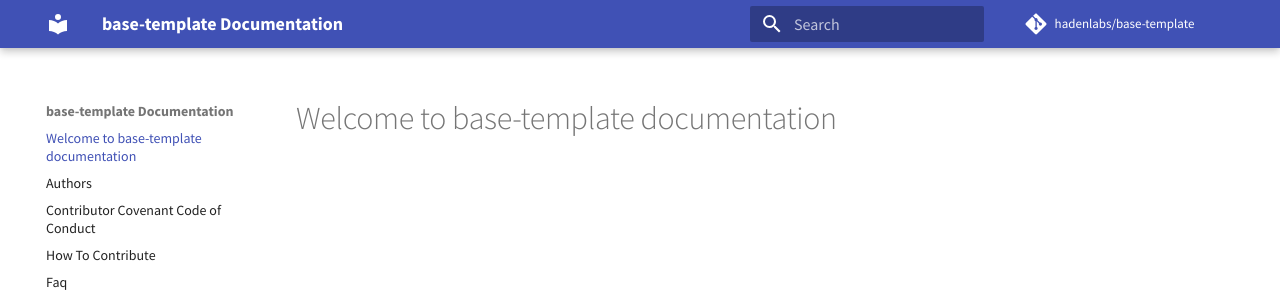
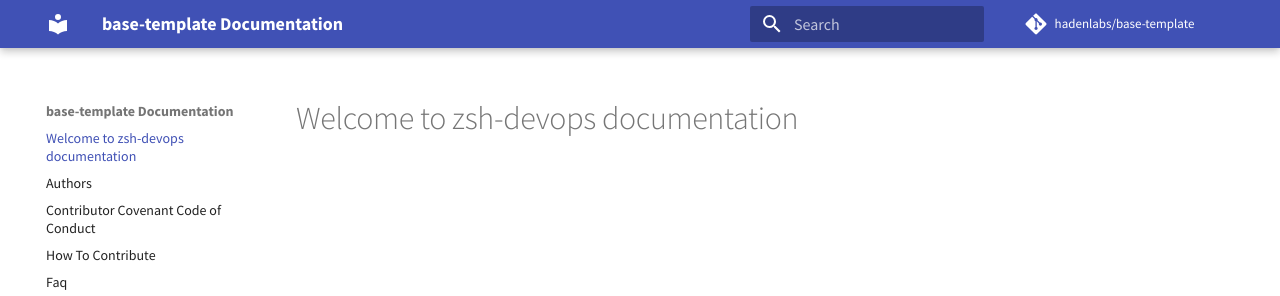
Before and after one commit to hadenlabs/zsh-devops, an MkDocs documentation site: the page built from docs/index.md, in a window 1280 px wide. Shown: the top 296 px of the page. Built offline with MkDocs 1.6.1 and Material for MkDocs 9.7.7, drawn with Linux system fonts in a browser that asks for light colours; comment, search, counter and statistics services are not loaded.

Commit message:
chore: implement information project (#1)

```diff
--- a/docs/contributing.md
+++ b/docs/contributing.md
@@ -1,6 +1,6 @@
 # How To Contribute
 
-Contributions to base-template are welcome.
+Contributions to zsh-devops are welcome.
 
 ## Getting Started
 
@@ -48,15 +48,15 @@ Use [slash convention]() with the same leaders as `commits` e.g.:
 
 ### Code Submission
 
-1.  See if a [Pull Request](https://github.com/hadenlabs/base-template/pulls/) exists
+1.  See if a [Pull Request](https://github.com/hadenlabs/zsh-devops/pulls/) exists
     - Add some comments or review the code to help it along
     - Don\'t be afraid to comment when logic needs clarification
-2.  Create a Fork and open a [Pull Request](https://github.com/hadenlabs/base-template/pulls/) if needed
+2.  Create a Fork and open a [Pull Request](https://github.com/hadenlabs/zsh-devops/pulls/) if needed
 
 ### Code Review
 
 - Anyone can review code
-- Any [Pull Request](https://github.com/hadenlabs/base-template/pulls/) should be closed or merged within a week
+- Any [Pull Request](https://github.com/hadenlabs/zsh-devops/pulls/) should be closed or merged within a week
 
 ### Code Acceptance
 
--- a/docs/index.md
+++ b/docs/index.md
@@ -1 +1 @@
-# Welcome to base-template documentation
+# Welcome to zsh-devops documentation
--- a/docs/releasing.md
+++ b/docs/releasing.md
@@ -2,7 +2,7 @@
 
 ## Bump a new version
 
-Make a new version of base-template in the following steps:
+Make a new version of zsh-devops in the following steps:
 
 - Make sure everything is commit to github.com.
 - Update `CHANGELOG.md` with the next version.
```
